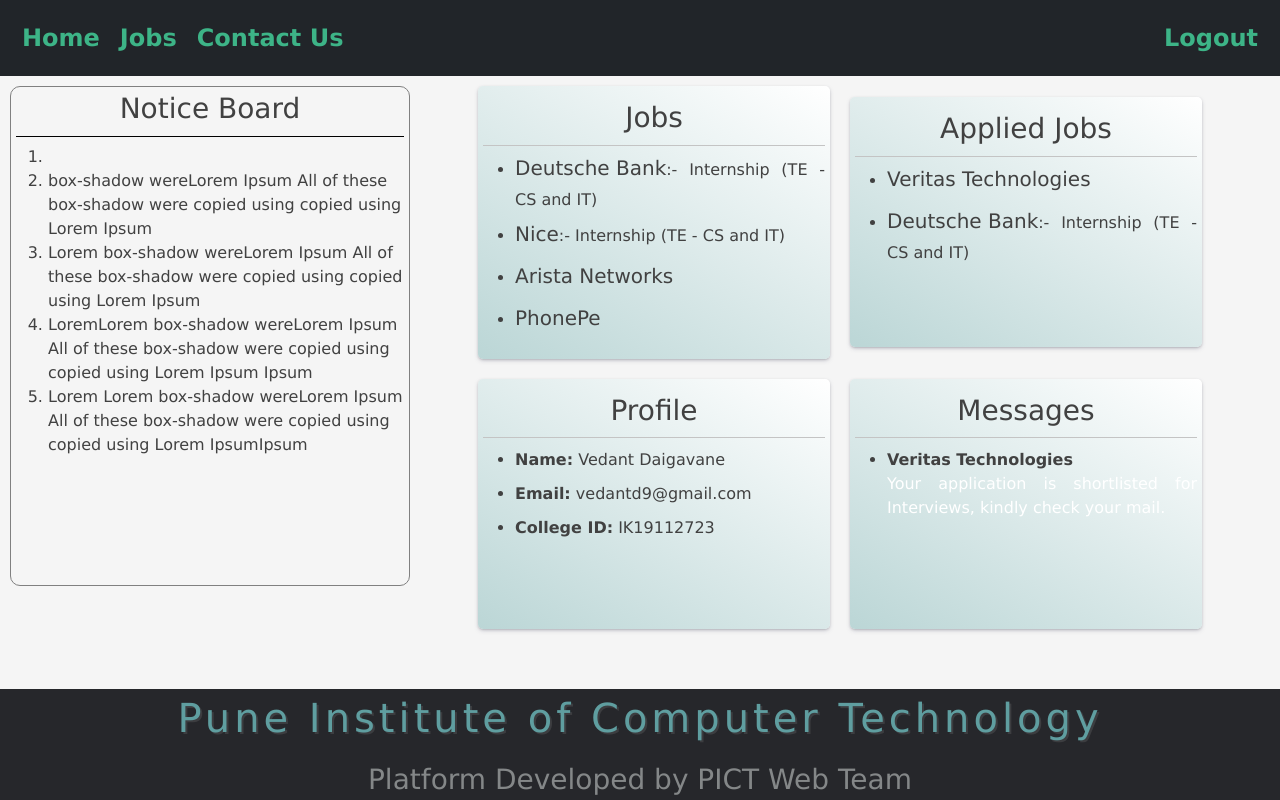
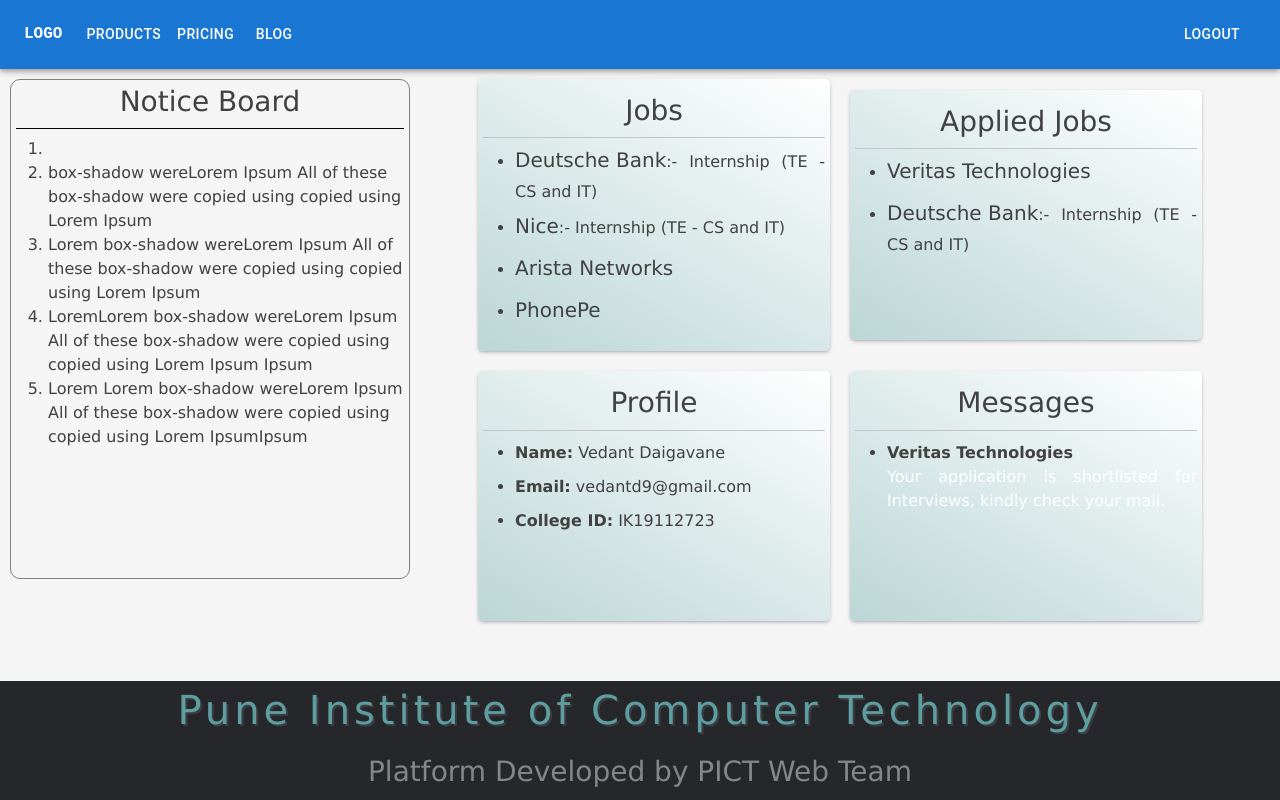
Before and after one commit to RhutvijChiplunkar/selection-portal, a React (Create React App) app in the folder frontend/: page /home in a window 1280 px wide. Shown: the top 800 px of the page. Built offline with nearby package versions, Linux system fonts and the light colour scheme; the HTML template or start-up script is replaced by a standard one.

Commit message:
Navbar changed

```diff
--- a/frontend/src/App.js
+++ b/frontend/src/App.js
@@ -6,7 +6,7 @@
 import JobList from "./Pages/JobList/JobList";
 import Home from "./Pages/Home/home";
 import ApplyForm from "./Pages/applyForm/applyForm";
-import NavBar from "./Components/Navbar/Navbar";
+import Navbar from "./Components/Navbar/Navbar";
 import Foooter from "./Components/Footer/Foooter";
 import ContactUs from "./Pages/ContactUs/ContactUs";
 import JobDetailsPage from "./Pages/JobDetails/JobDetails";
@@ -23,31 +23,31 @@
             <Signup />
           </Route>
           <Route path="/home">
-            <NavBar />
+            <Navbar />
             <Home />
             <Foooter />
           </Route>
 
           <Route path="/apply">
-            <NavBar />
+            <Navbar />
             <ApplyForm />
             <Foooter />
           </Route>
 
           <Route path="/joblist">
-            <NavBar />
+            <Navbar />
             <JobList />
             <Foooter />
           </Route>
 
           <Route path="/jobdetails">
-            <NavBar />
+            <Navbar />
             <JobDetailsPage />
             <Foooter />
           </Route>
 
           <Route path="/contactus">
-            <NavBar />
+            <Navbar />
             <ContactUs />
             <Foooter />
           </Route>
--- a/frontend/src/Components/Navbar/Navbar.js
+++ b/frontend/src/Components/Navbar/Navbar.js
@@ -1,34 +1,195 @@
-import React from "react";
-import { Container, Nav, Navbar } from "react-bootstrap";
+/* import React from "react";
+import { Container, Nav } from "react-bootstrap";
 import { NavLink } from "react-router-dom";
 import "./Navbar.css";
+import AppBar from '@material-ui/core/AppBar'
+import ToolBar from '@material-ui/core/ToolBar'
+import IconButton from '@mui/material/IconButton';
+import MenuIcon from "@material-ui/icons/Menu";
+import Typography from '@mui/material/Typography';
 
-const NavBar = () => {
+
+const Navbar = () => {
   return (
     <div className="navbar-all">
-      <Navbar
-        collapseOnSelect
-        expand="lg"
-        bg="dark"
-        variant="dark"
-        className="nb py-0"
-      >
-        <Container fluid>
-          <Navbar.Toggle aria-controls="responsive-navbar-nav" />
-          <Navbar.Collapse id="responsive-navbar-nav">
-            <Nav className="me-auto">
-              <NavLink exact to="/home">Home</NavLink>
-              <NavLink exact to="/joblist">Jobs</NavLink>
-              <NavLink exact to="/contactus">Contact Us</NavLink>
-            </Nav>
-            <Nav className="right-logout">
-              <NavLink exact to='/'>Logout</NavLink>
-            </Nav>
-          </Navbar.Collapse>
-        </Container>
-      </Navbar>
+      <AppBar position="static">
+        <ToolBar variant="dense">
+          <IconButton edge="start" color="inherit" aria-label="menu" sx={{ mr: 2 }}>
+            <MenuIcon />
+          </IconButton>
+          <Typography variant="h6" color="inherit" component="div">
+            Photos
+          </Typography>
+        </ToolBar>
+      </AppBar>
     </div>
   );
 };
 
-export default NavBar;
+export default Navbar;
+ */
+
+
+import * as React from 'react';
+import AppBar from '@mui/material/AppBar';
+import Box from '@mui/material/Box';
+import Toolbar from '@mui/material/Toolbar';
+import IconButton from '@mui/material/IconButton';
+import Typography from '@mui/material/Typography';
+import Menu from '@mui/material/Menu';
+import MenuIcon from '@mui/icons-material/Menu';
+import Container from '@mui/material/Container';
+import Avatar from '@mui/material/Avatar';
+import Button from '@mui/material/Button';
+import Tooltip from '@mui/material/Tooltip';
+import MenuItem from '@mui/material/MenuItem';
+import AdbIcon from '@mui/icons-material/Adb';
+
+const pages = ['Products', 'Pricing', 'Blog'];
+const settings = ['Profile', 'Account', 'Dashboard', 'Logout'];
+
+const Navbar = () => {
+  const [anchorElNav, setAnchorElNav] = React.useState(null);
+  const [anchorElUser, setAnchorElUser] = React.useState(null);
+
+  const handleOpenNavMenu = (event) => {
+    setAnchorElNav(event.currentTarget);
+  };
+  const handleOpenUserMenu = (event) => {
+    setAnchorElUser(event.currentTarget);
+  };
+
+  const handleCloseNavMenu = () => {
+    setAnchorElNav(null);
+  };
+
+  const handleCloseUserMenu = () => {
+    setAnchorElUser(null);
+  };
+
+  return (
+    <AppBar position="static">
+      <Container maxWidth="xl">
+        <Toolbar disableGutters>
+          <Typography
+            variant="h"
+            noWrap
+            component="a"
+            href="/"
+            sx={{
+              mr: 2,
+              display: { xs: 'none', md: 'flex' },
+              fontFamily: 'monospace',
+              fontWeight: 700,
+              /* letterSpacing: '.3rem', */
+              color: 'inherit',
+              textDecoration: 'none',
+            }}
+          >
+            LOGO
+          </Typography>
+
+          <Box sx={{ flexGrow: 1, display: { xs: 'flex', md: 'none' } }}>
+            <IconButton
+              size="large"
+              aria-label="account of current user"
+              aria-controls="menu-appbar"
+              aria-haspopup="true"
+              onClick={handleOpenNavMenu}
+              color="inherit"
+            >
+              <MenuIcon />
+            </IconButton>
+            <Menu
+              id="menu-appbar"
+              anchorEl={anchorElNav}
+              anchorOrigin={{
+                vertical: 'bottom',
+                horizontal: 'left',
+              }}
+              keepMounted
+              transformOrigin={{
+                vertical: 'top',
+                horizontal: 'left',
+              }}
+              open={Boolean(anchorElNav)}
+              onClose={handleCloseNavMenu}
+              sx={{
+                display: { xs: 'block', md: 'none' },
+              }}
+            >
+              {pages.map((page) => (
+                <MenuItem key={page} onClick={handleCloseNavMenu}>
+                  <Typography textAlign="center">{page}</Typography>
+                </MenuItem>
+              ))}
+            </Menu>
+          </Box>
+          <AdbIcon sx={{ display: { xs: 'flex', md: 'none' }, mr: 1 }} />
+          <Typography
+            variant="h5"
+            noWrap
+            component="a"
+            href=""
+            sx={{
+              mr: 2,
+              display: { xs: 'flex', md: 'none' },
+              flexGrow: 1,
+              fontFamily: 'monospace',
+              fontWeight: 700,
+              letterSpacing: '.3rem',
+              color: 'inherit',
+              textDecoration: 'none',
+            }}
+          >
+            LOGO
+          </Typography>
+          <Box sx={{ flexGrow: 1, display: { xs: 'none', md: 'flex' } }}>
+            {pages.map((page) => (
+              <Button
+                key={page}
+                onClick={handleCloseNavMenu}
+                sx={{ my: 2, color: 'white', display: 'block' }}
+              >
+                {page}
+              </Button>
+            ))}
+          </Box>
+
+          <Box sx={{ flexGrow: 0 }}>
+{/*             <Tooltip title="Open settings">
+              <IconButton onClick={handleOpenUserMenu} sx={{ p: 0 }}>
+                <Avatar alt="Remy Sharp" src="/static/images/avatar/2.jpg" />
+              </IconButton>
+            </Tooltip>
+            <Menu
+              sx={{ mt: '45px' }}
+              id="menu-appbar"
+              anchorEl={anchorElUser}
+              anchorOrigin={{
+                vertical: 'top',
+                horizontal: 'right',
+              }}
+              keepMounted
+              transformOrigin={{
+                vertical: 'top',
+                horizontal: 'right',
+              }}
+              open={Boolean(anchorElUser)}
+              onClose={handleCloseUserMenu}
+            >
+              {settings.map((setting) => (
+                <MenuItem key={setting} onClick={handleCloseUserMenu}>
+                  <Typography textAlign="center">{setting}</Typography>
+                </MenuItem>
+              ))}
+            </Menu> */}
+            <Button variant="danger">Logout</Button>
+          </Box>
+
+        </Toolbar>
+      </Container>
+    </AppBar>
+  );
+};
+export default Navbar;
```
Also changed, not shown: frontend/package.json (+10 -0 lines), 1 other file (tests, documents, lock files or other folders).
